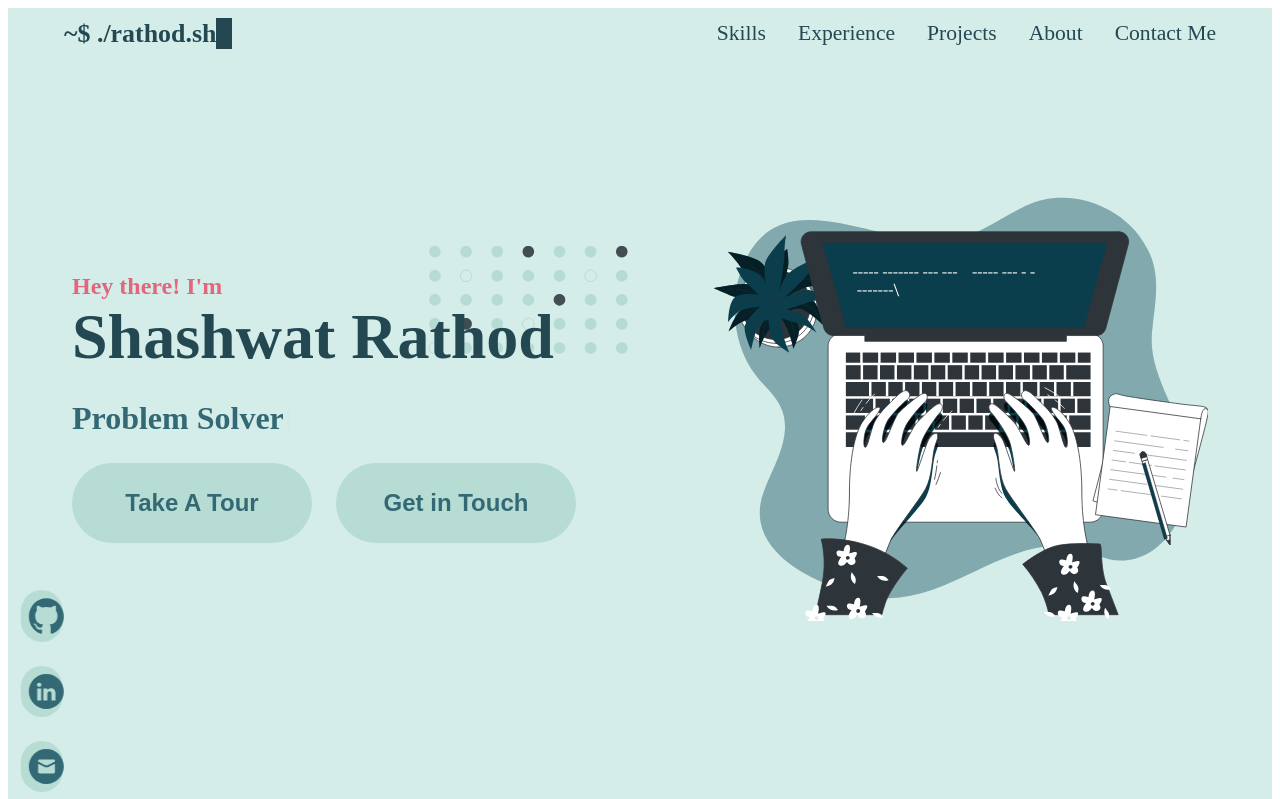
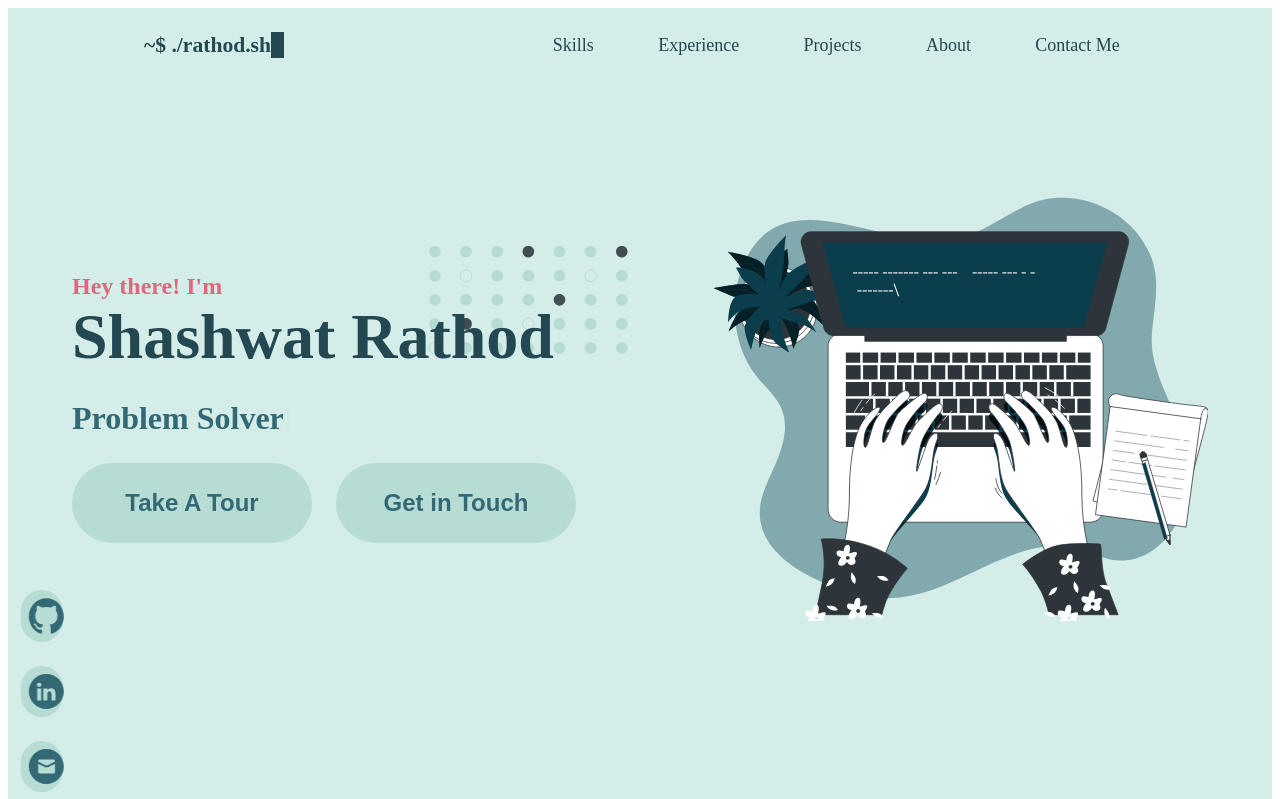
Before and after one commit to shashwatrathod/portfolio, a Next.js app: page /App/App in a window 1280 px wide. Shown: the top 799 px of the page. Built offline with nearby package versions, Linux system fonts and the light colour scheme.

Commit message:
update nav stlying

```diff
--- a/src/_mixins.scss
+++ b/src/_mixins.scss
@@ -1,4 +1,4 @@
-@import "./variables.scss";
+@import "./_variables.scss";
 
 @mixin above_breakpoint($breakpoint) {
   @media (min-width: map-get($breakpoints, $breakpoint)) {
--- a/src/_variables.scss
+++ b/src/_variables.scss
@@ -1,3 +1,6 @@
+// Base font size - all font sizes should be relative to this
+$baseFontSize: 16px; // 1rem = 16px by default
+
 $bgPrimary: hsl(
   173,
   40%,
--- a/src/components/Navbar/NavItem/navItem.scss
+++ b/src/components/Navbar/NavItem/navItem.scss
@@ -1,15 +1,31 @@
 @import "../../../mixins";
 @import "../../../variables";
 
-li {
+.nav-menu li {
   cursor: pointer;
 }
 
-a {
+.nav-menu a {
   text-decoration: none;
   color: $textSecondary;
+  display: inline-block;
+  padding: 0.5em 0.9em;
+  border-radius: 9999px;
+  border: none;
+  background: transparent;
+  @include transition(all 0.2s ease-in-out);
 
   &:hover {
-    color: lighten($color: $textSecondary, $amount: 10%);
+    border: 1px solid $primary;
+    background: rgba($primary, 0.2);
+    color: $textSecondary;
+    box-shadow: 0 4px 12px rgba($primary, 0.25);
+  }
+
+  &:focus-visible {
+    outline: none;
+    border: 1px solid $primary;
+    background: rgba($primary, 0.2);
+    box-shadow: 0 0 0 3px rgba($primary, 0.35);
   }
 }
--- a/src/components/Navbar/navbar.jsx
+++ b/src/components/Navbar/navbar.jsx
@@ -32,7 +32,6 @@ const Navbar = () => {
     <>
       <header>
         <nav className={clsx({ "nav-scrolled": hasScrolledPast })}>
-          <div className="nav-container">
           <div className="nav-title">
             <ScrollLink
               to="home"
@@ -68,7 +67,6 @@ const Navbar = () => {
             <span></span>
             <span></span>
           </div>
-          </div>
         </nav>
       </header>
     </>
--- a/src/components/Navbar/navbar.scss
+++ b/src/components/Navbar/navbar.scss
@@ -7,15 +7,23 @@ $textSize: 1.2em;
 nav {
   display: flex;
   position: fixed;
-  top: 0px;
-  left: 0px;
-  right: 0px;
+  top: 1rem;
+  left: 50%;
+  right: auto;
   z-index: 10;
-  padding-inline: 5vw;
-  padding-block: 1em;
+  width: min(map-get($breakpoints, l), 95vw);
 
+  // margin: 2em 2em;
   @include transition(all 0.2s ease-in-out);
   font-size: 1rem;
+  justify-content: space-between;
+  align-items: center;
+  color: $textSecondary;
+  @include transform(translateX(-50%));
+  margin: 0;
+  padding: 0.6rem 1.25rem;
+  border-radius: 9999px;
+  background: transparent;
 
   @include above_breakpoint(l) {
     font-size: 1.125rem;
@@ -29,19 +37,15 @@ nav {
 }
 
 .nav-scrolled {
-  background: $bgPrimary;
-  box-shadow: 0px 1px 10px rgba(#212121, 0.2);
+  background: rgba(255, 255, 255, 0.97);
+  backdrop-filter: blur(12px);
+  -webkit-backdrop-filter: blur(12px);
+  border: 1px solid rgba(#000, 0.12);
+  box-shadow: 0 10px 28px rgba(#000, 0.12);
 }
 
 .nav-container {
-  display: flex;
-  //   flex-direction: row;
-  width: 100%;
-
-  justify-content: space-between;
-  font-size: $textSize;
-  align-items: center;
-  color: $textSecondary;
+  // removed: merged into nav
 }
 
 .nav-title {
@@ -79,12 +83,15 @@ nav {
     right: 1 * $textSize;
     top: 3 * $textSize;
     border-radius: 5px;
-    background-color: $bgPrimary;
+    background: rgba(255, 255, 255, 0.96);
+    backdrop-filter: blur(12px);
+    -webkit-backdrop-filter: blur(12px);
+    border: 1px solid rgba(#000, 0.12);
     width: 50%;
     align-items: center;
     padding-inline: 0;
     padding-block: 1em;
-    box-shadow: 0px 1px 10px rgba(#212121, 0.2);
+    box-shadow: 0 10px 28px rgba(#000, 0.12);
     @include transition(all 0.3s ease-out);
     @include transform(scale(0, 0));
     transform-origin: 100% 0%;
--- a/src/index.scss
+++ b/src/index.scss
@@ -7,6 +7,7 @@
 html {
   margin: 0;
   padding: 0;
+  font-size: $baseFontSize; // Global base font size
 }
 
 body {
--- a/src/pages/LandingPage/ContactSection/contactSection.scss
+++ b/src/pages/LandingPage/ContactSection/contactSection.scss
@@ -24,10 +24,10 @@ $field-font-size: 1.8em;
 .contact-container {
   padding-inline: 5vw;
 
-  font-size: 0.5rem;
+  font-size: 0.5rem; // Relative to global base
 
   @include above_breakpoint(m) {
-    font-size: 10px;
+    font-size: 0.625rem; // 10px relative to global base
   }
 }
 
--- a/src/pages/LandingPage/HeroSection/heroSection.scss
+++ b/src/pages/LandingPage/HeroSection/heroSection.scss
@@ -10,14 +10,14 @@
   width: 100%;
   position: relative;
 
-  font-size: 8px;
+  font-size: 0.5rem; // 8px relative to global base
 
   @include above_breakpoint(m) {
-    font-size: 10px;
+    font-size: 0.625rem; // 10px relative to global base
   }
 
   @include above_breakpoint(xl) {
-    font-size: 16px;
+    font-size: 1rem; // 16px relative to global base
   }
 
   .hero-bg {
```
Also changed, not shown: 1 other file (tests, documents, lock files or other folders). Lines whose indentation alone changed are shown as unchanged.
